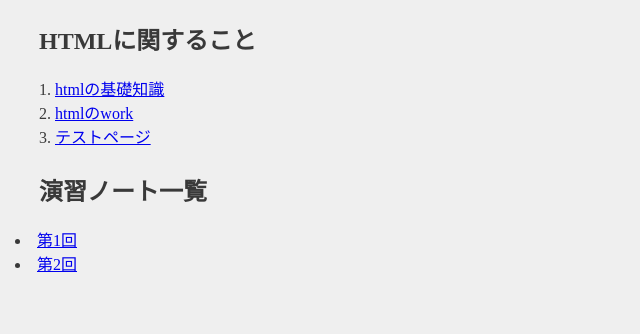
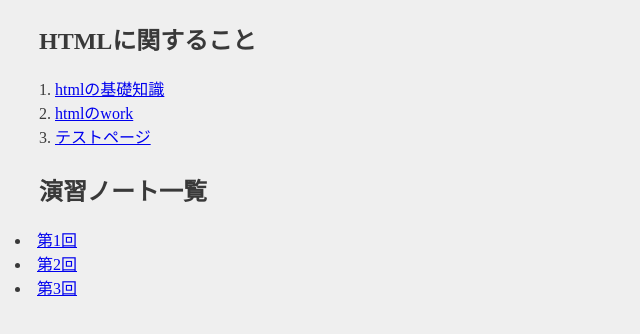
Before and after one commit to yosshiii0212/xbp, a plain HTML site: page de12/index.html in a window 1280 px wide. Shown: the part 152-486 px from the top of the page, without its empty margins (0-640 px from the left). Drawn offline with Linux system fonts and the light colour scheme.

Commit message:
20251026

```diff
--- a/de12/index.html
+++ b/de12/index.html
@@ -20,6 +20,7 @@
         <h2>演習ノート一覧</h2>
       <li><a href="./1.html" target="_blank">第1回</a></li>
       <li><a href="./2.html" target="_blank">第2回</a></li>
+      <li><a href="./3.html" target="_blank">第3回</a></li>
 
 
 <br>
```
